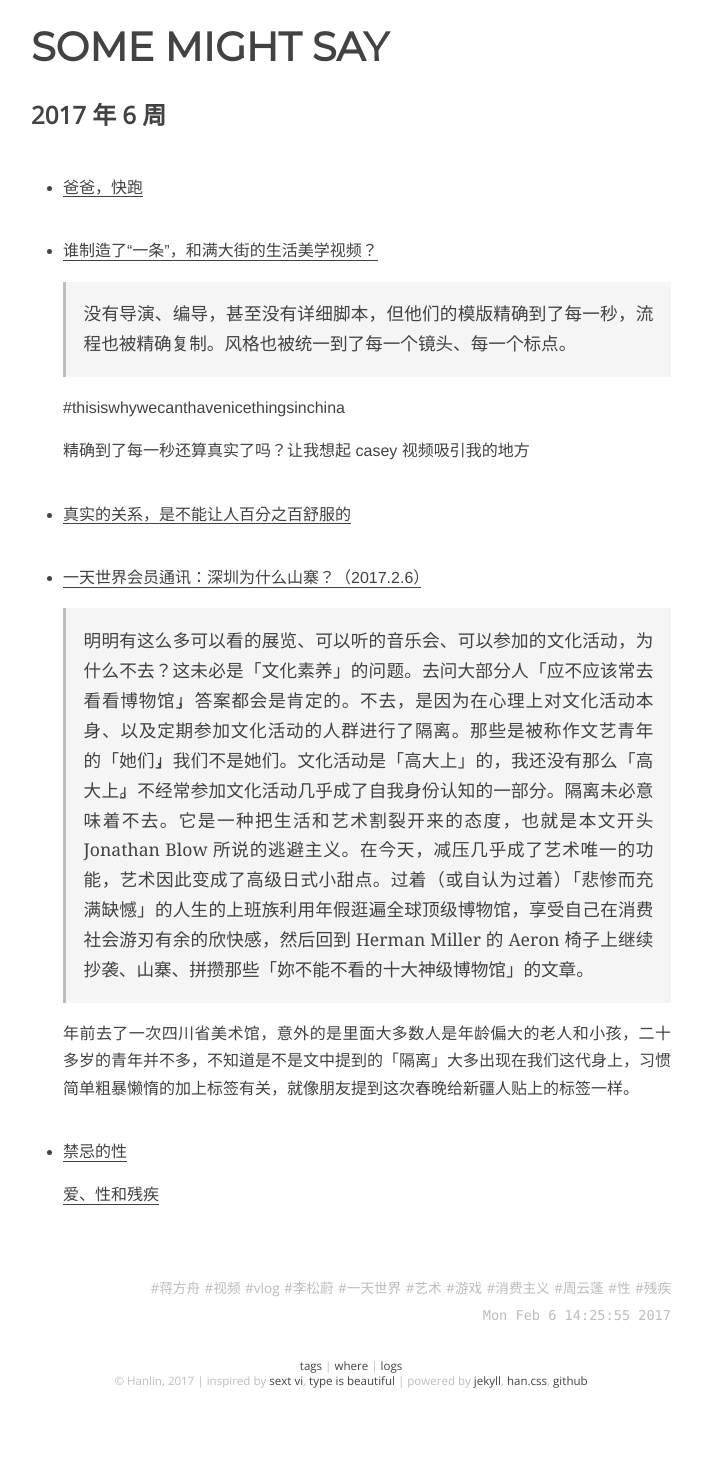
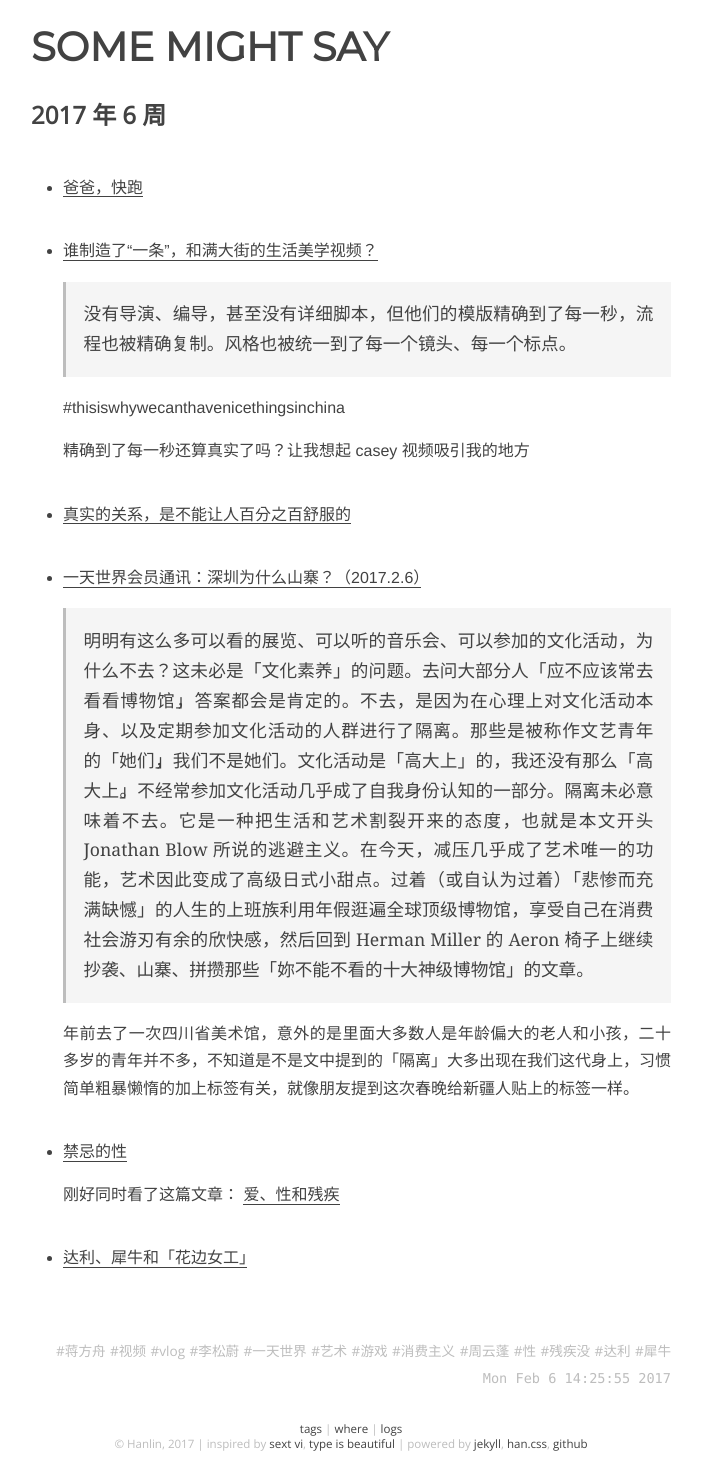
Before and after one commit to onion7878/word, a Jekyll site: the page built from _posts/logs/2017-01-01-06.md, in a window 1280 px wide. Shown: the whole page, without its empty margins (289-991 px from the left). Built offline with Jekyll 4.4.1, drawn with Linux system fonts in a browser that asks for light colours; before the commit the page ends 1402 px from its top, so only the background shows below that.

Commit message:
new item

```diff
--- a/_posts/logs/2017-01-01-06.md
+++ b/_posts/logs/2017-01-01-06.md
@@ -4,7 +4,7 @@ layout: post
 title:  2017 年 6 周
 date: 17-02-06 14:25:55
 categories: [log]
-tags: [蒋方舟, 视频, vlog, 李松蔚, 一天世界, 艺术, 游戏, 消费主义, 周云蓬, 性, 残疾]
+tags: [蒋方舟, 视频, vlog, 李松蔚, 一天世界, 艺术, 游戏, 消费主义, 周云蓬, 性, 残疾没, 达利, 犀牛]
 
 ---
 
@@ -28,4 +28,6 @@ tags: [蒋方舟, 视频, vlog, 李松蔚, 一天世界, 艺术, 游戏, 消费
 
 - [禁忌的性](http://mp.weixin.qq.com/s?__biz=MzIzMDI2NzE2MQ%3D%3D&chksm=f347371ec430be08b2379f76f4bae3adf070ba8e7c05fd50904ef70f76650a4b71fa913a6310&idx=1&mid=2651166568&scene=4&sn=0cd8834471ac188bac7d33e66c9d6c2d)
 
-	[爱、性和残疾](http://www.jiemian.com/article/1097051.html)
+	刚好同时看了这篇文章： [爱、性和残疾](http://www.jiemian.com/article/1097051.html)
+
+- [达利、犀牛和「花边女工」](http://www.padmag.cn/archives/46385)
```
